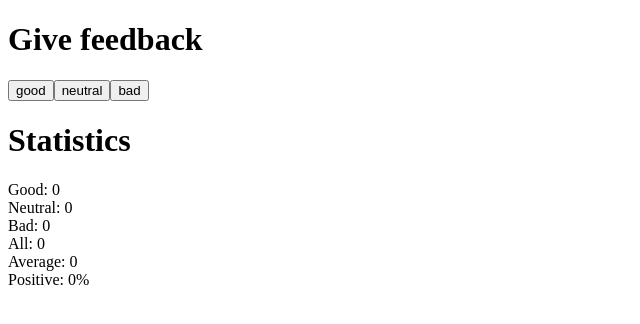
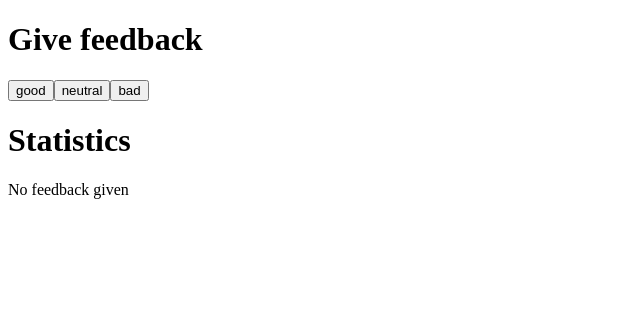
Before and after one commit to MinisX/vitejs-vite-dhc74o, a React (Vite) app: page / in a window 1280 px wide. Shown: the top 324 px of the page, without its empty margins (0-640 px from the left). Built offline with nearby package versions, Linux system fonts and the light colour scheme.

Commit message:
exercise 1.9

```diff
--- a/src/App.jsx
+++ b/src/App.jsx
@@ -25,12 +25,19 @@ const Statistics = ({good, neutral, bad}) => {
   return (
     <>
       <h1>Statistics</h1>
+      {totalAmountOfFeedbacks === 0
+      ?
+      (<text>No feedback given</text>)
+      :
+      (<>
         <div>Good: {good}</div>
         <div>Neutral: {neutral}</div>
         <div>Bad: {bad}</div>
         <div>All: {totalAmountOfFeedbacks}</div>
         <div>Average: {calculateAverage()}</div>
         <div>Positive: {calculatePositive()}</div>
+      </>)
+      }
     </>
   )
 }
```
Lines whose indentation alone changed are shown as unchanged.
